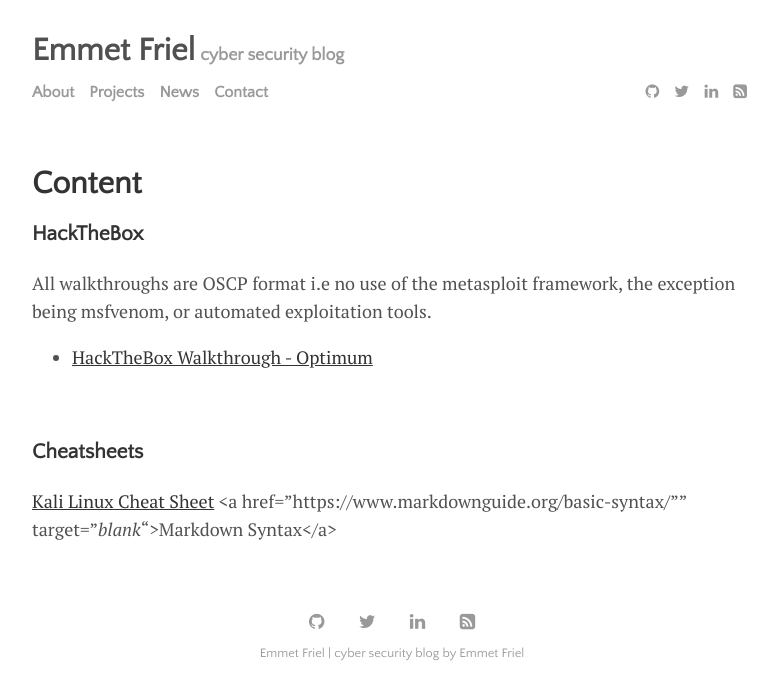
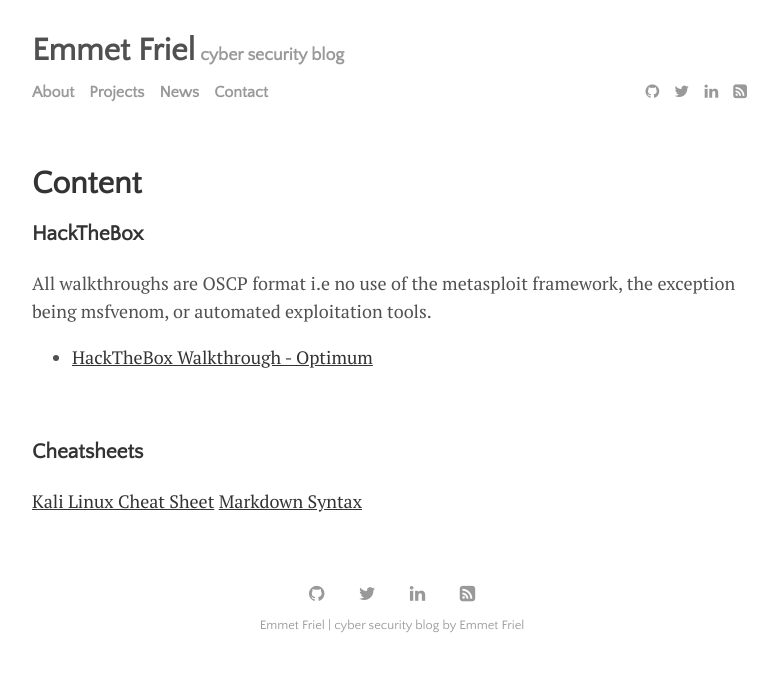
Before and after one commit to efriel94/ef_blog, a Jekyll site: the page built from menu/projects.md, in a window 1280 px wide. Shown: the top 700 px of the page, without its empty margins (248-1026 px from the left). Built offline with Jekyll 4.4.1, drawn with Linux system fonts in a browser that asks for light colours.

Commit message:
Fixed syntax error

```diff
--- a/menu/projects.md
+++ b/menu/projects.md
@@ -19,7 +19,7 @@ All walkthroughs are OSCP format i.e no use of the metasploit framework, the exc
 
 ### Cheatsheets
 <a href="https://www.blackmoreops.com/2016/12/20/kali-linux-cheat-sheet-for-penetration-testers/" target="_blank_">Kali Linux Cheat Sheet</a>
-<a href="https://www.markdownguide.org/basic-syntax/"" target="_blank_">Markdown Syntax</a>
+<a href="https://www.markdownguide.org/basic-syntax/" target="_blank_">Markdown Syntax</a>
 
 <!-- original code
 <ul class="posts">
```
